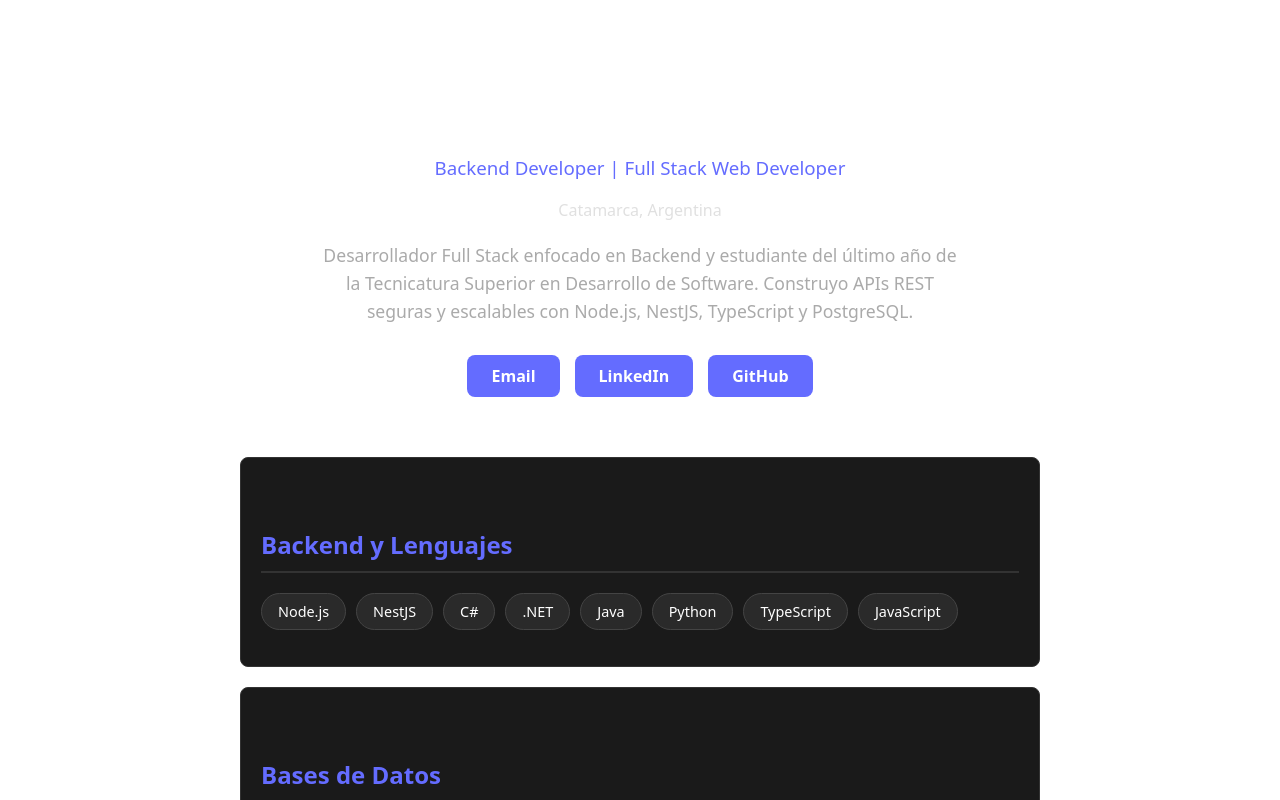
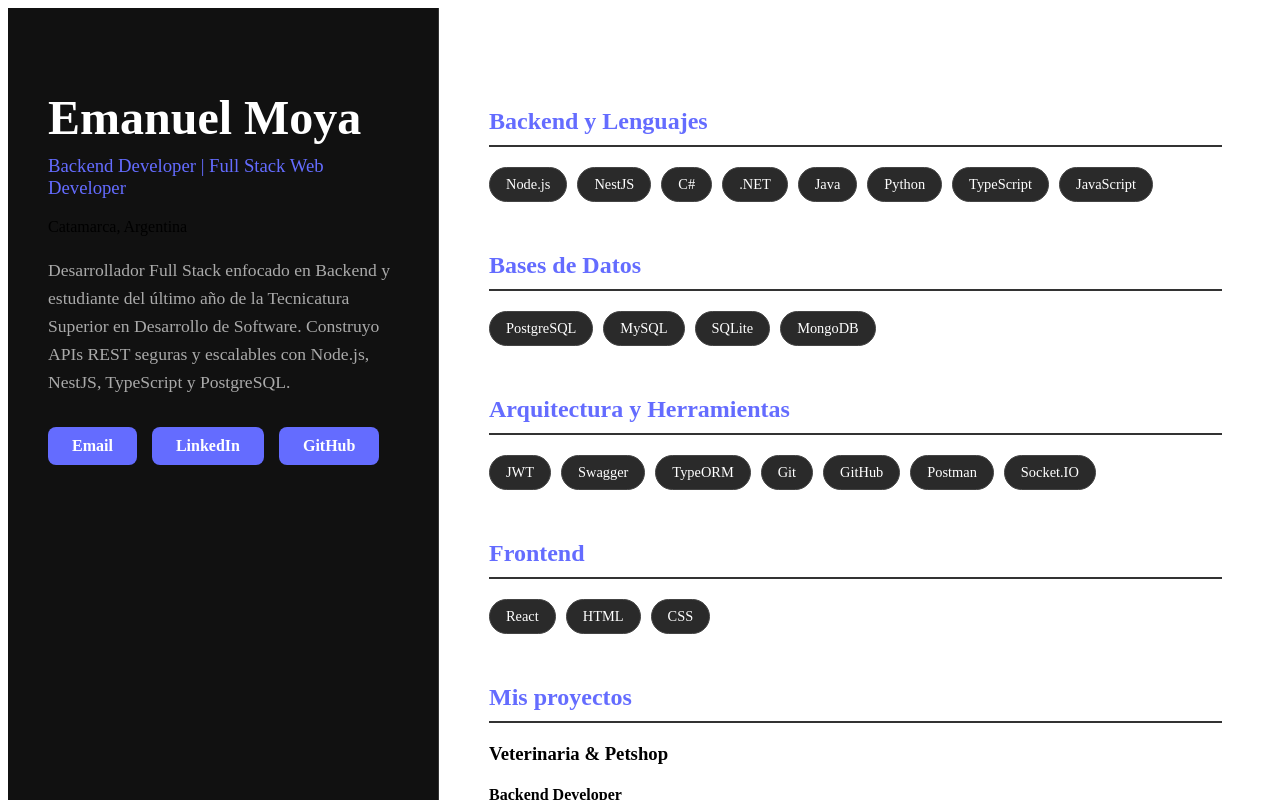
Before and after one commit to osomoya94/mi-portafolio, a React (Vite) app in the folder mi-portafolio/: page / in a window 1280 px wide. Shown: the top 800 px of the page. Built offline with nearby package versions, Linux system fonts and the light colour scheme.

Commit message:
actualizando v1

```diff
--- a/mi-portafolio/src/App.css
+++ b/mi-portafolio/src/App.css
@@ -1,14 +1,54 @@
-.contenedor {
+.layout-principal {
+  display: flex;
+  flex-direction: column;
+  min-height: 100vh;
+}
+
+.contenido-principal {
+  flex: 1;
+  padding: 30px 20px;
   max-width: 800px;
-  margin: 0 auto;
-  padding: 40px 20px;
-  font-family: system-ui, -apple-system, sans-serif;
-  color: #e0e0e0;
 }
 
 .encabezado {
-  text-align: center;
-  margin-bottom: 60px;
+  padding: 40px 20px;
+  text-align: left;
+  background-color: #111;
+  border-bottom: 1px solid #333;
+}
+
+.encabezado h1 {
+  font-size: 2.5rem;
+  color: #ffffff;
+  margin-bottom: 10px;
+}
+
+.enlaces-contacto {
+  display: flex;
+  gap: 15px;
+  margin-top: 30px;
+  flex-wrap: wrap;
+}
+
+
+@media (min-width: 768px) {
+  .layout-principal {
+    flex-direction: row;
+  }
+
+  .encabezado {
+    width: 350px;
+    height: 100vh;
+    position: sticky;
+    top: 0;
+    border-bottom: none;
+    border-right: 1px solid #333;
+    padding: 50px 40px;
+  }
+
+  .contenido-principal {
+    padding: 50px;
+  }
 }
 
 .encabezado h1 {
@@ -31,13 +71,6 @@
   margin: 20px auto;
 }
 
-
-.enlaces-contacto {
-  display: flex;
-  justify-content: center;
-  gap: 15px;
-  margin-top: 30px;
-}
 
 .enlaces-contacto a {
   background-color: #646cff;
--- a/mi-portafolio/src/App.jsx
+++ b/mi-portafolio/src/App.jsx
@@ -1,4 +1,5 @@
 import "./App.css";
+import Sidebar from "./Sidebar";
 
 const tecnologias = [
   {
@@ -76,22 +77,11 @@ const educacion = [
 
 function App() {
   return (
-    <div className="contenedor">
+    <div className="layout-principal">
 
-    <header className="encabezado">
-        <h1>Emanuel Moya</h1>
-        <h3>Backend Developer | Full Stack Web Developer</h3>
-        <p> Catamarca, Argentina</p>
-        <p className="bio">
-          Desarrollador Full Stack enfocado en Backend y estudiante del último año de la Tecnicatura Superior en Desarrollo de Software. Construyo APIs REST seguras y escalables con Node.js, NestJS, TypeScript y PostgreSQL.
-        </p>
-        <div className="enlaces-contacto">
-          <a href="mailto:emanuelmoya11@gmail.com">Email</a>
-          <a href="https://www.linkedin.com/in/emanuel-moya-desarrolladorfullstack/" target="_blank">LinkedIn</a>
-          <a href="https://github.com/osomoya94" target="_blank">GitHub</a>
-        </div>
-      </header>
+      <Sidebar />
 
+      <main className="contenido-principal">
       {tecnologias.map((bloque) => (
         <div key={bloque.categoria}>
           <h2>{bloque.categoria}</h2>
@@ -129,6 +119,8 @@ function App() {
         </div>
       ))}
 
+      </main>
+
     </div>
   );
 }
--- /dev/null
+++ b/mi-portafolio/src/Sidebar.jsx
@@ -0,0 +1,21 @@
+import './App.css';
+
+function Sidebar() {
+  return (
+    <header className="encabezado">
+        <h1>Emanuel Moya</h1>
+        <h3>Backend Developer | Full Stack Web Developer</h3>
+        <p> Catamarca, Argentina</p>
+        <p className="bio">
+          Desarrollador Full Stack enfocado en Backend y estudiante del último año de la Tecnicatura Superior en Desarrollo de Software. Construyo APIs REST seguras y escalables con Node.js, NestJS, TypeScript y PostgreSQL.
+        </p>
+        <div className="enlaces-contacto">
+          <a href="mailto:emanuelmoya11@gmail.com">Email</a>
+          <a href="https://www.linkedin.com/in/emanuel-moya-desarrolladorfullstack/" target="_blank">LinkedIn</a>
+          <a href="https://github.com/osomoya94" target="_blank">GitHub</a>
+        </div>
+      </header>
+  );
+}
+
+export default Sidebar;
```
